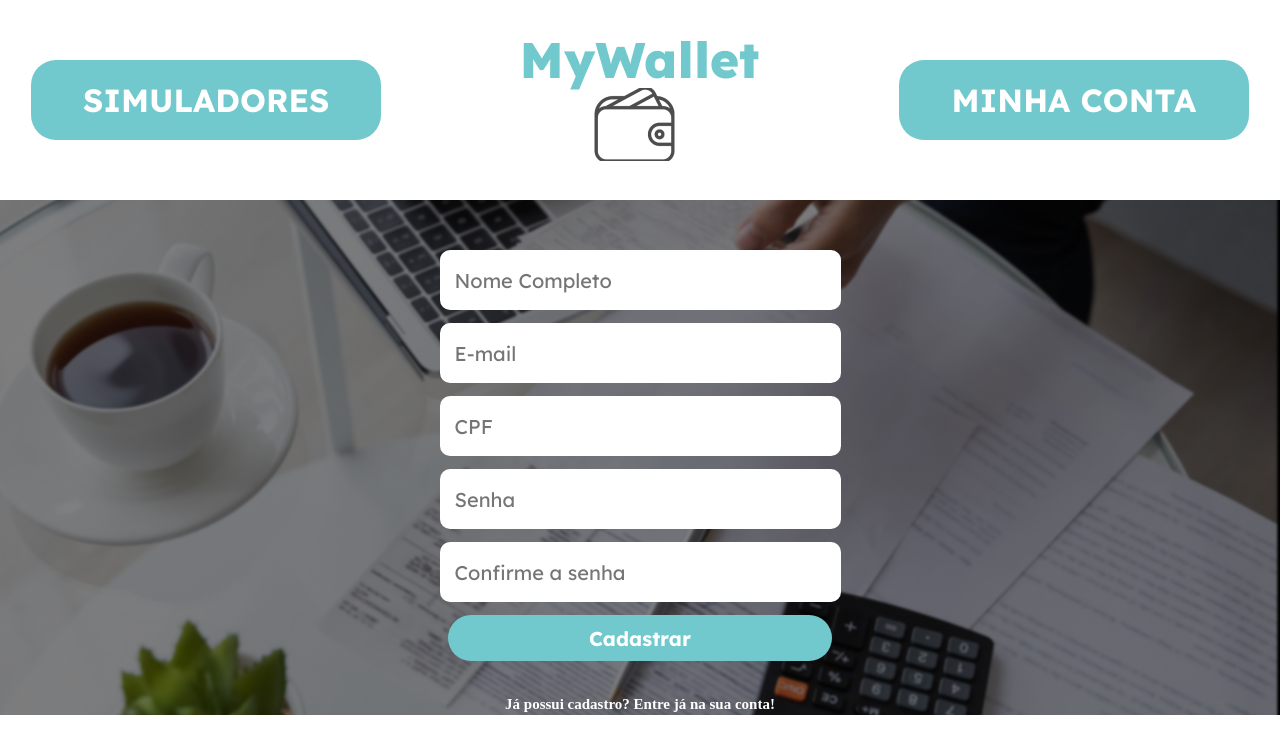
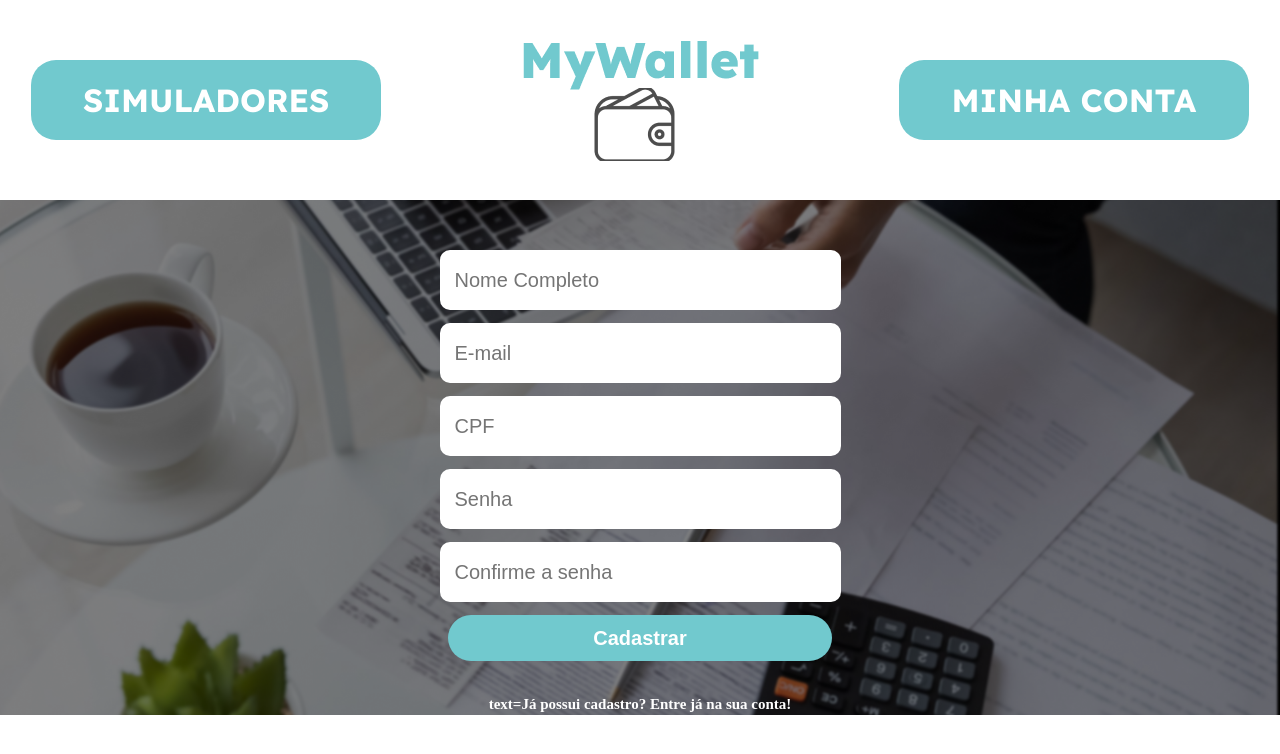
Before and after one commit to phcatanduba/mywallet, a React (Create React App) app: page /sign in a window 1280 px wide. Shown: the top 754 px of the page. Built offline with nearby package versions, Linux system fonts and the light colour scheme.

Commit message:
correção de erros

```diff
--- a/public/index.html
+++ b/public/index.html
@@ -1,5 +1,6 @@
 <!DOCTYPE html>
 <html lang="en">
+
 <head>
   <meta charset="utf-8" />
   <link rel="icon" href="%PUBLIC_URL%/favicon.ico" />
@@ -21,6 +22,7 @@
     -->
   <title>MyWallet</title>
 </head>
+
 <body>
   <noscript>You need to enable JavaScript to run this app.</noscript>
   <div id="root"></div>
@@ -35,4 +37,5 @@
       To create a production bundle, use `npm run build` or `yarn build`.
     -->
 </body>
+
 </html>
--- a/src/Styles/ButtonFormSign.js
+++ b/src/Components/SignUp/ButtonFormSign.js
@@ -15,7 +15,6 @@ const ButtonComponent = styled.button`
     align-items: center;
     border: none;
     color: #FFFFFF;
-    font-family: 'Lexend Deca';
     font-style: normal;
     font-weight: 700;
     font-size: 20px;
--- a/src/Components/FormSign.js
+++ b/src/Components/SignUp/FormSign.js
@@ -1,26 +1,26 @@
-import { useContext, useState } from "react";
 import { Link } from 'react-router-dom';
 import styled from "styled-components";
-import sign from '../App/Images/sign.png';
-import Button from "../Styles/ButtonFormSign";
-import Input from "../Styles/InputFormSign";
+import sign from '../../App/Images/sign.png';
+import Button from "../../Components/SignUp/ButtonFormSign";
+import Input from "../../Components/SignUp/InputFormSign";
+import FormStrings from './StringsSignUp';
 
 function FormSign() {
-    const [name, setName, email, setEmail, cpf, setCpf, password, setPassword, password2, setPassword2] = useState("")
+
     return (
         <BodyForm style={{ backgroundImage:`url(${sign})` }}>
-            <FormCadastro>
-                <Input type={'name'} placeholder={'Nome Completo'} value={name} />
-                <Input type={'email'} placeholder={'E-mail'} value={email} />
-                <Input type={'cpf'} placeholder={'CPF'} value={cpf} />
-                <Input type={'password'} placeholder={'Senha'} value={password} />
-                <Input type={'password'} placeholder={'Confirme a senha'} value={password2} />
+            <FormSignUp>
+                <Input type={'name'} placeholder={ FormStrings.name } />
+                <Input type={'email'} placeholder={FormStrings.email}  />
+                <Input type={'cpf'} placeholder={FormStrings.cpf}  />
+                <Input type={'password'} placeholder={FormStrings.password}  />
+                <Input type={'password'} placeholder={FormStrings.confirmPassword}  />
 
                 <Button placeholder={"Cadastrar"} />
                 <Link to={"/"} style={{ textDecoration: 'none' }} className="span">
-                    <span>Já possui cadastro? Entre já na sua conta!</span>
+                    <span>text={FormStrings.goToLogin}</span>
                 </Link>
-            </FormCadastro>
+            </FormSignUp>
         </BodyForm>
     );
 }
@@ -36,7 +36,7 @@ const BodyForm = styled.div`
     background-size: cover;
 `
 
-const FormCadastro = styled.div`
+const FormSignUp = styled.div`
     display: flex;
     flex-direction: column;
     justify-content: center;
--- a/src/Styles/InputFormSign.js
+++ b/src/Components/SignUp/InputFormSign.js
@@ -1,9 +1,9 @@
 import styled from "styled-components";
 
 export default function Input(props){
-    const {type, placeholder, value} = props
+    const {type, placeholder} = props
 
-    return <InputComponent type={type} placeholder={placeholder}  value={value}/>
+    return <InputComponent type={type} placeholder={placeholder} />
 }
 
 const InputComponent = styled.input`
@@ -13,7 +13,6 @@ const InputComponent = styled.input`
     border-radius: 10px;
     margin-bottom: 13px;
     border: none;
-    font-family: 'Lexend Deca';
     font-style: normal;
     font-weight: 400;
     font-size: 20px;
--- /dev/null
+++ b/src/Components/SignUp/StringsSignUp.js
@@ -0,0 +1,10 @@
+const FormStrings = {
+    name: "Nome Completo",
+    email: "E-mail",
+    cpf: "CPF",
+    password: "Senha",
+    confirmPassword: "Confirme a senha",
+    goToLogin: "Já possui cadastro? Entre já na sua conta!"
+}
+
+export default FormStrings
--- a/src/Home/Form/Form.css
+++ b/src/Home/Form/Form.css
@@ -8,9 +8,9 @@
     background-size: cover;
 }
 
-/* .blur {
+.blur {
     background: rgba(50, 50, 50, 0.7);
     backdrop-filter: blur(2px);
     height: 78.5vh;
     width: 100%;
-  } */
+  }
--- a/src/Pages/Sign.js
+++ b/src/Pages/Sign.js
@@ -1,4 +1,4 @@
-import FormSign from "../Components/FormSign";
+import FormSign from "../Components/SignUp/FormSign";
 import Header from "../Home/Common/Header/Header";
 
 function Sign() {
```
Lines whose indentation alone changed are shown as unchanged.
